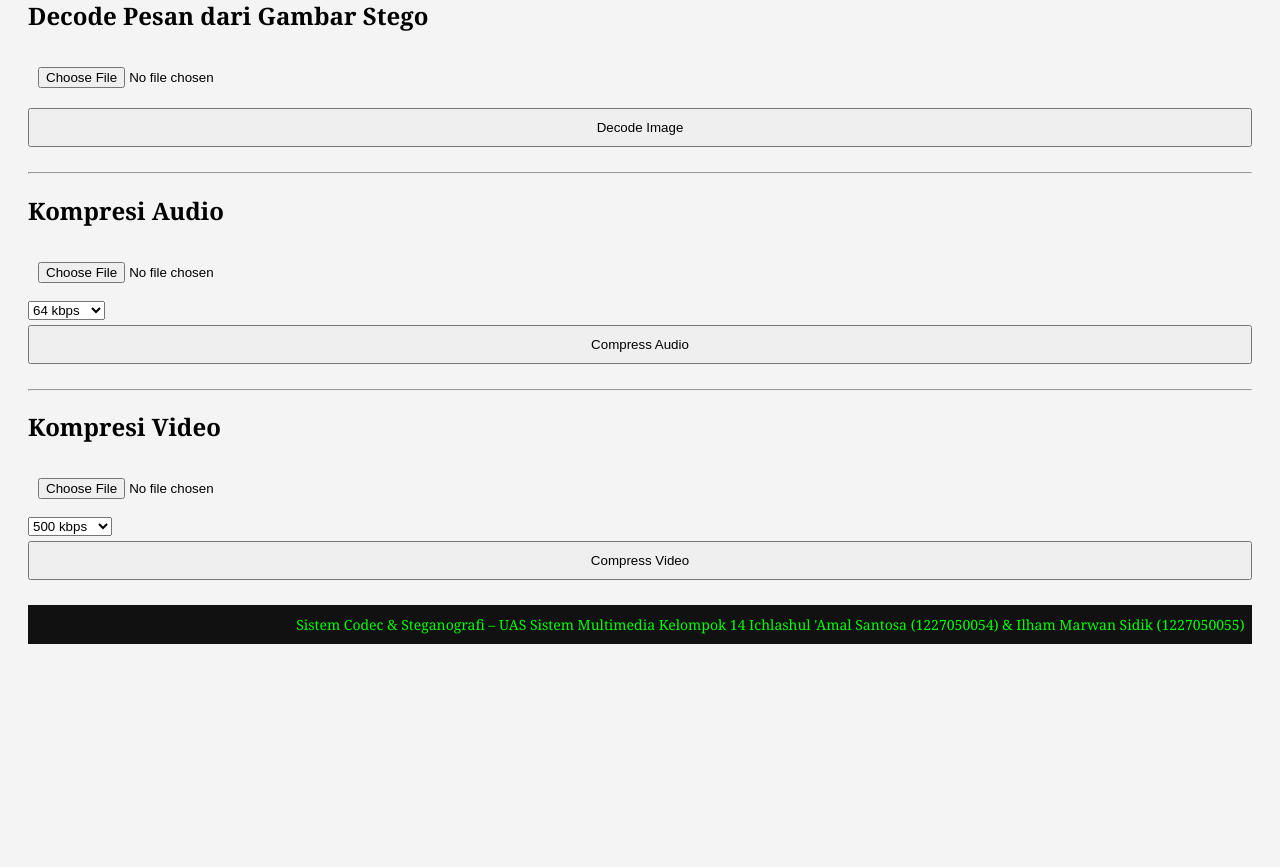
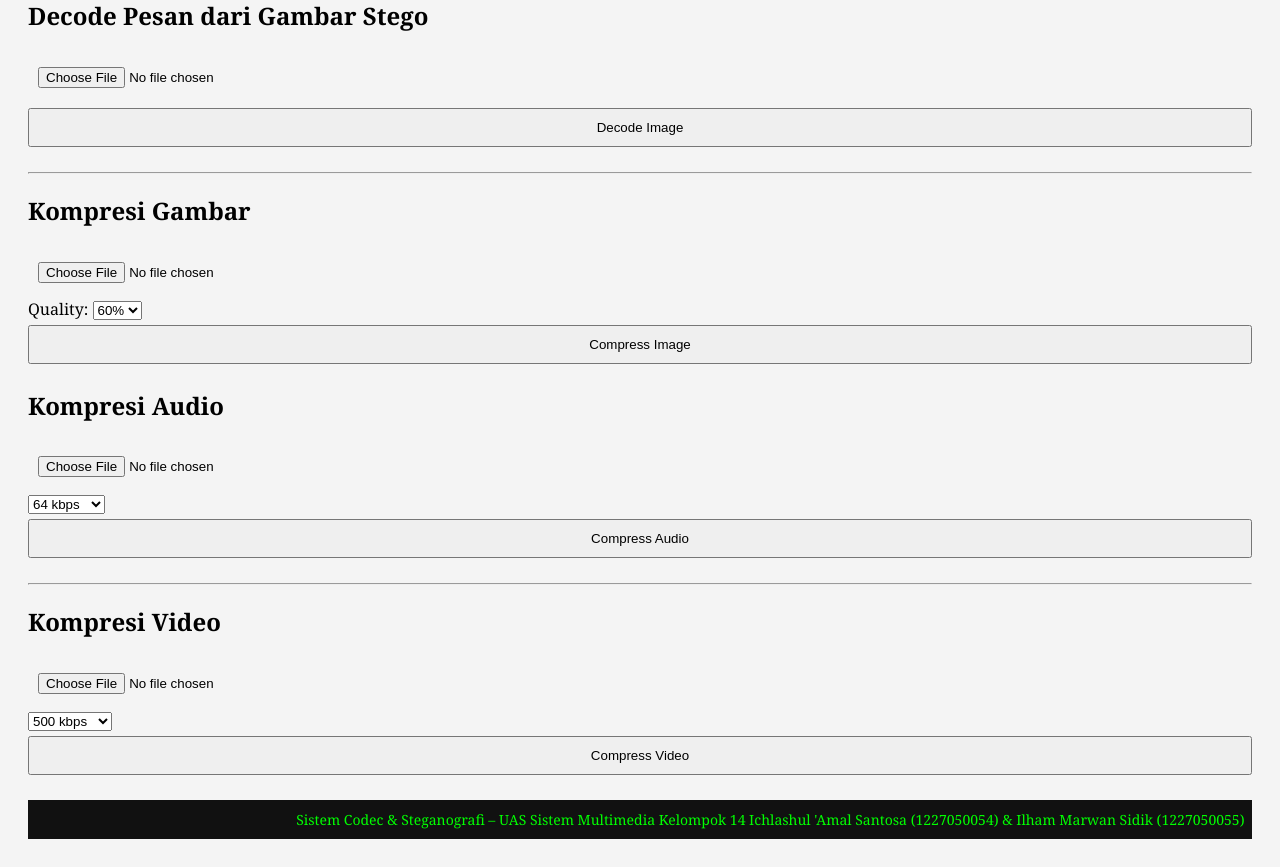
Before and after one commit to IchlashulAmalSantosa/codec-web-app, a Flask app: page / in a window 1280 px wide. Shown: the part 337-1204 px from the top of the page. Before the commit the page ends 981 px from the top, so only its background shows below. Run offline with Flask 3, Linux system fonts and the light colour scheme.

Commit message:
Update index.html

```diff
--- a/templates/index.html
+++ b/templates/index.html
@@ -36,6 +36,22 @@
     </section>
 
     <hr />
+
+    <section>
+      <h2>Kompresi Gambar</h2>
+      <form id="imageCompressForm" enctype="multipart/form-data">
+        <input type="file" name="image" accept="image/*" required />
+        <label for="quality">Quality:</label>
+        <select name="quality">
+          <option value="20">20%</option>
+          <option value="40">40%</option>
+          <option value="60" selected>60%</option>
+          <option value="80">80%</option>
+        </select>
+        <button type="submit">Compress Image</button>
+      </form>
+      <div id="imageCompressResult"></div>
+    </section>
 
     <section>
       <h2>Kompresi Audio</h2>
```
